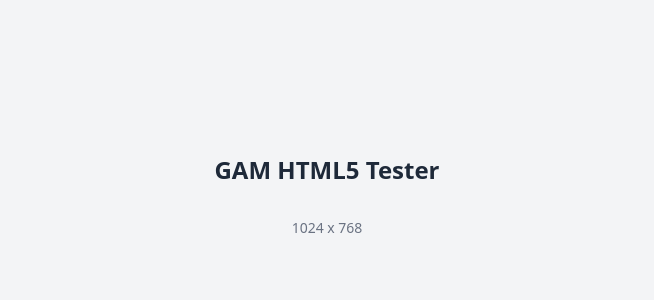
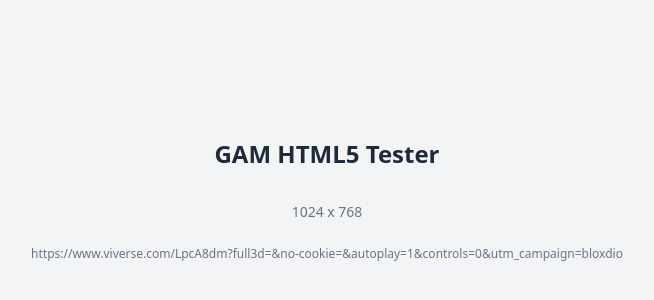
Before and after one commit to spencer-Ahfu/gam-html5-tester, a Next.js app: page / in a window 1280 px wide. Shown: the part 200-500 px from the top of the page, without its empty margins (313-967 px from the left). Built offline with nearby package versions, Linux system fonts and the light colour scheme.

Commit message:
feat: add `/noGAM`

```diff
--- /dev/null
+++ b/app/noGAM/page.tsx
@@ -0,0 +1,39 @@
+'use client'
+
+const IFRAME_URL =
+  'https://www.viverse.com/LpcA8dm?full3d=&no-cookie=&autoplay=1&controls=0&utm_campaign=bloxdio'
+const CLICK_URL = 'https://www.viverse.com/LpcA8dm'
+
+export default function NoGam() {
+  return (
+    <main className="flex min-h-screen flex-col items-center justify-center gap-8 p-8 bg-gray-100">
+      <h1 className="text-2xl font-bold text-gray-800">
+        No GAM (Direct iframe)
+      </h1>
+
+      <section className="flex flex-col items-center gap-2">
+        <p className="text-sm text-gray-500">1024 x 768</p>
+        <div
+          className="relative bg-white shadow"
+          style={{ width: 1024, height: 768 }}
+        >
+          <iframe
+            src={IFRAME_URL}
+            width={1024}
+            height={768}
+            style={{ border: 'none', display: 'block' }}
+            allowFullScreen
+            title="GTA"
+          />
+          <div
+            className="absolute inset-0 cursor-pointer"
+            onClick={() => window.open(CLICK_URL, '_blank')}
+          />
+        </div>
+        <p className="mt-2 text-xs text-gray-500 break-all max-w-3xl text-center">
+          {IFRAME_URL}
+        </p>
+      </section>
+    </main>
+  )
+}
--- a/app/page.tsx
+++ b/app/page.tsx
@@ -3,6 +3,8 @@
 import GptAdSlot from '@/components/GptAdSlot'
 
 const AD_UNIT_PATH = '/23300104091/test_spencer_yang/test_html_ad_unit'
+const IFRAME_URL =
+  'https://www.viverse.com/LpcA8dm?full3d=&no-cookie=&autoplay=1&controls=0&utm_campaign=bloxdio'
 
 export default function Home() {
   return (
@@ -18,6 +20,9 @@
             divId="div-gpt-ad-1024x768"
           />
         </div>
+        <p className="mt-2 text-xs text-gray-500 break-all max-w-3xl text-center">
+          {IFRAME_URL}
+        </p>
       </section>
     </main>
   )
--- a/creatives/index.html
+++ b/creatives/index.html
@@ -32,7 +32,7 @@
   </head>
   <body>
     <iframe
-      src="https://www.viverse.com/LpcA8dm?full3d=&no-cookie=&autoplay=1&controls=0"
+      src="https://www.viverse.com/LpcA8dm?full3d=&no-cookie=&autoplay=1&controls=0&utm_campaign=bloxdio"
       title="GTA"
       allowfullscreen
     ></iframe>
```
